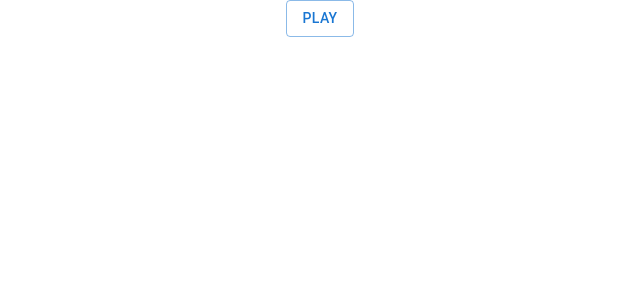
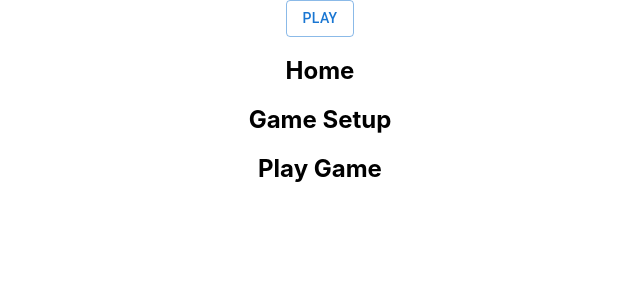
Before and after one commit to 2022-spring-adv-fe-mowe/tca-euchre-react, a React (Create React App) app: page / in a window 1280 px wide. Shown: the top 300 px of the page, without its empty margins (320-960 px from the left). Built offline with nearby package versions, Linux system fonts and the light colour scheme.

Commit message:
dummy components per screen...
for now...

```diff
--- a/src/App.js
+++ b/src/App.js
@@ -1,6 +1,10 @@
 import logo from './logo.svg';
 import './App.css';
 import { Button } from '@mui/material';
+
+const Home = () => <h2>Home</h2>
+const GameSetup = () => <h2>Game Setup</h2>
+const PlayGame = () => <h2>Play Game</h2>
 
 function App() {
   return (
@@ -8,6 +12,9 @@
       <Button variant="outlined">
         Play
       </Button>
+      <Home />
+      <GameSetup />
+      <PlayGame />
     </div>
   );
 }
```
